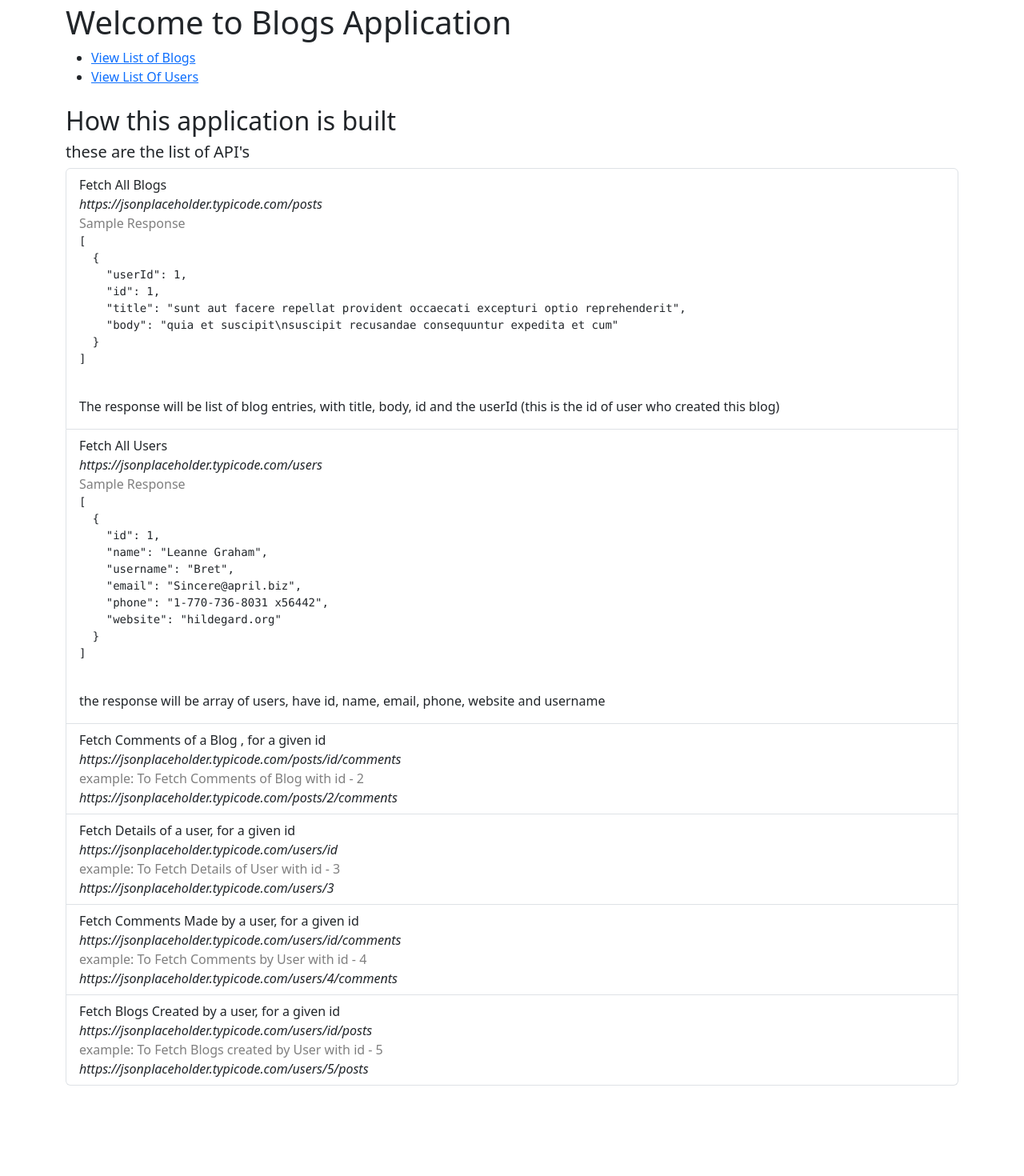
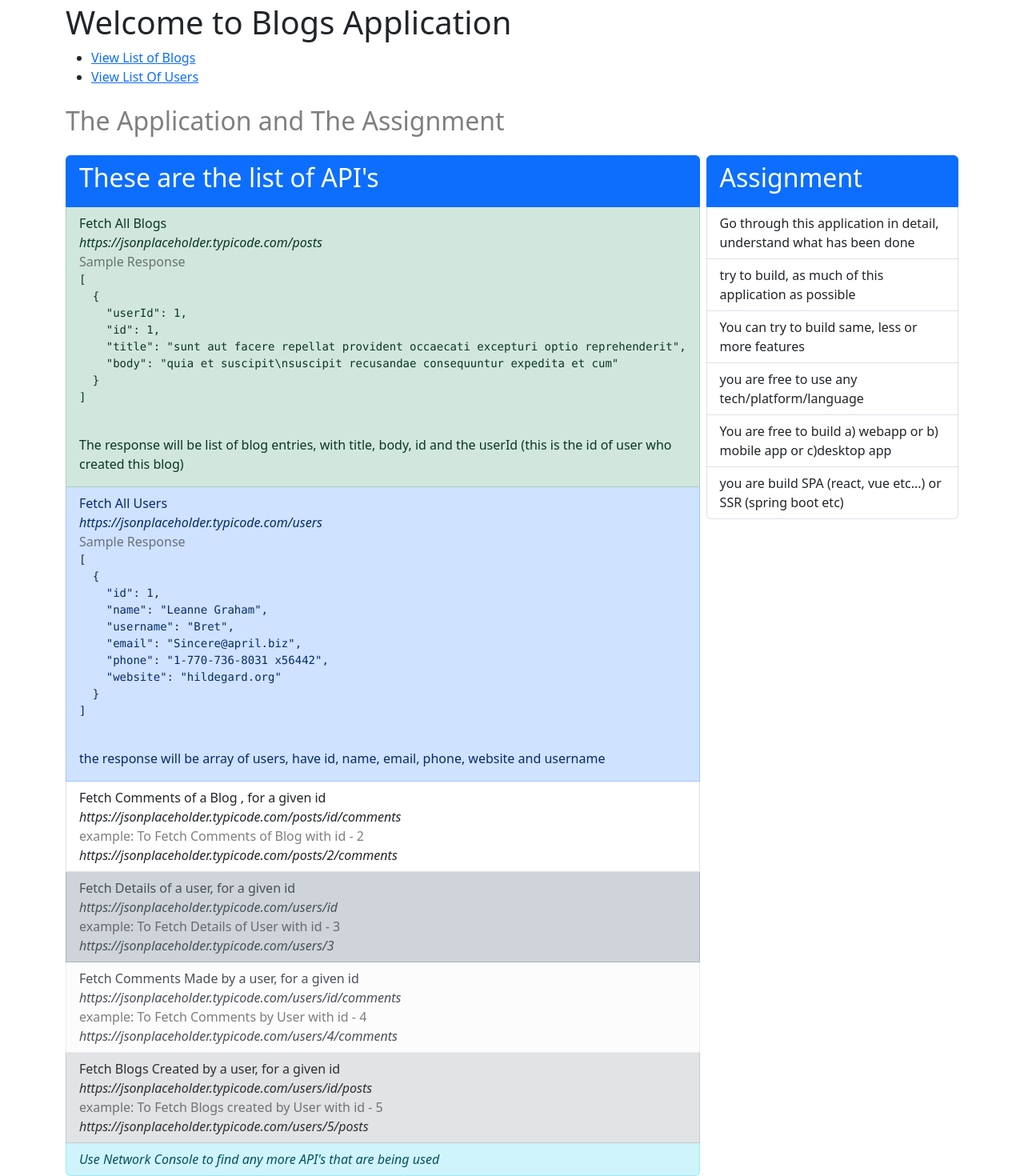
Before and after one commit to gowthaman-basuvaraj/blog-app-vue, a Vue app: page /#/ in a window 1280 px wide. Shown: the part 76-1546 px from the top of the page at 80% size. Before the commit the page ends 1433 px from the top, so only its background shows below. Built offline with nearby package versions, Linux system fonts and the light colour scheme; what bootstrap-icons-vue would draw is missing.

Commit message:
more stuff

```diff
--- a/src/components/HomePage.vue
+++ b/src/components/HomePage.vue
@@ -13,10 +13,13 @@ import constants from "../constants.js";
       <router-link to="/users">View List Of Users</router-link>
     </li>
   </ul>
-  <h2 class="mt-4">How this application is built</h2>
-  <h5>these are the list of API's</h5>
+  <h2 class="my-4 text-black-50">The Application and The Assignment</h2>
+  <div class="d-flex">
     <div class="list-group">
-    <div class="list-group-item">Fetch All Blogs <br />
+      <div class="list-group-item active">
+        <h2>These are the list of API's</h2>
+      </div>
+      <div class="list-group-item list-group-item-success">Fetch All Blogs <br />
         <em>{{constants.Blog.all}}</em> <br />
         <p class="my-0 text-black-50">Sample Response</p>
         <pre>
@@ -31,7 +34,7 @@ import constants from "../constants.js";
       </pre>
         <p class="my-2">The response will be list of blog entries, with title, body, id and the userId (this is the id of user who created this blog)</p>
       </div>
-    <div class="list-group-item">Fetch All Users <br />
+      <div class="list-group-item list-group-item-primary">Fetch All Users <br />
         <em>{{constants.User.all}}</em> <br />
         <p class="my-0 text-black-50">Sample Response</p>
         <pre>
@@ -53,20 +56,37 @@ import constants from "../constants.js";
         <p class="my-0 text-black-50">example: To Fetch Comments of Blog with id - 2</p>
         <em>{{constants.Blog.comments("2")}}</em>
       </div>
-    <div class="list-group-item">Fetch Details  of a user, for a given id<br />
+      <div class="list-group-item list-group-item-dark">Fetch Details  of a user, for a given id<br />
         <em>{{constants.User.id("id")}}</em> <br />
         <p class="my-0 text-black-50">example: To Fetch Details of User with id - 3</p>
         <em>{{constants.User.id("3")}}</em>
       </div>
-    <div class="list-group-item">Fetch Comments Made by a user, for a given id<br />
+      <div class="list-group-item list-group-item-light">Fetch Comments Made by a user, for a given id<br />
         <em>{{constants.User.comments("id")}}</em> <br />
         <p class="my-0 text-black-50">example: To Fetch Comments by User with id - 4</p>
         <em>{{constants.User.comments("4")}}</em>
       </div>
-    <div class="list-group-item">Fetch Blogs Created by a user, for a given id<br />
+      <div class="list-group-item list-group-item-secondary">Fetch Blogs Created by a user, for a given id<br />
         <em>{{constants.User.posts("id")}}</em> <br />
         <p class="my-0 text-black-50">example: To Fetch Blogs created by User with id - 5</p>
         <em>{{constants.User.posts("5")}}</em>
+      </div>
+      <div class="list-group-item list-group-item-info">
+        <em>Use Network Console to find any more API's that are being used</em>
+      </div>
+    </div>
+    <div class="ms-2">
+      <div class="list-group">
+        <div class="list-group-item active">
+          <h2>Assignment</h2>
+        </div>
+        <div class="list-group-item">Go through this application in detail, understand what has been done</div>
+        <div class="list-group-item">try to build, as much of this application as possible</div>
+        <div class="list-group-item">You can try to build same, less or more features</div>
+        <div class="list-group-item">you are free to use any tech/platform/language</div>
+        <div class="list-group-item">You are free to build a) webapp or b) mobile app or c)desktop app</div>
+        <div class="list-group-item">you are build SPA (react, vue etc...) or SSR (spring boot etc)</div>
+      </div>
     </div>
   </div>
 </template>
```
Lines whose indentation alone changed are shown as unchanged.
